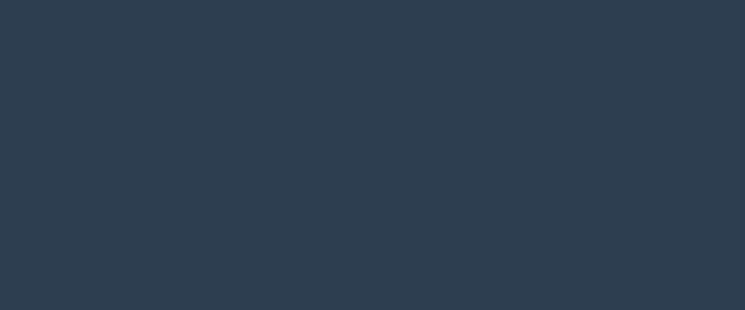
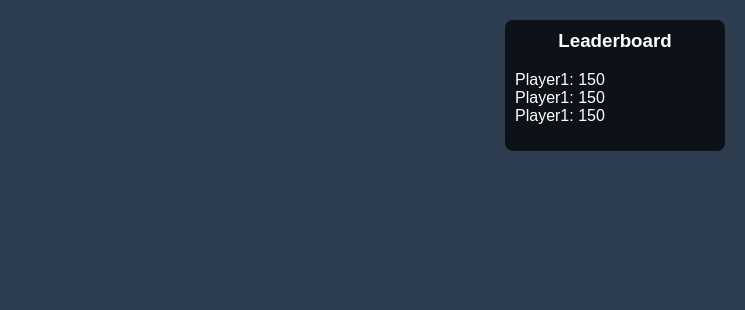
Before and after one commit to egarc258/chemistry.io, a plain HTML site: page index.html in a window 1280 px wide. Shown: the top 310 px of the page, without its empty margins (535-1280 px from the left). Drawn offline with Linux system fonts and the light colour scheme.

Commit message:
Initial leaderboard implementation

```diff
--- a/index.html
+++ b/index.html
@@ -22,6 +22,14 @@
       <button id="submit-name-btn">Submit</button>
     </div>
 
+
     <canvas id="view"></canvas>
+
+    <div id="leaderboard">
+      <h3>Leaderboard</h3>
+      <ul id="leaderboard-list">
+
+      </ul>
+    </div>
   </body>
 </html>
--- a/script.js
+++ b/script.js
@@ -1,14 +1,57 @@
 document.addEventListener("DOMContentLoaded", () => {
     const gameMenu = document.getElementById("game-menu");
     const startGameBtn = document.getElementById("start-game-btn");
+    const nameInputScreen = document.getElementById("name-input-screen");
     const canvas = document.getElementById("view");
+    const submitNameBtn = document.getElementById("submit-name-btn");
+    const leaderboard = document.getElementById("leaderboard");
+    const leaderboardList = document.getElementById("leaderboard-list");
 
     // Start the game when the "Start Game" button is clicked
     startGameBtn.addEventListener("click", () => {
         gameMenu.style.display = "none";   // Hide the game menu
-        canvas.style.display = "block";    // Show the game canvas
-        setup();  // Initialize the game
+        nameInputScreen.style.display = "block";    // Show the game canvas
+
     });
+
+
+    submitNameBtn.addEventListener("click", () => {
+        const playerName = document.getElementById("player-name").value;
+        if (playerName.trim() !== "") {
+            nameInputScreen.style.display = "none";
+            canvas.style.display = "block";
+            setup(playerName); // Pass the name to the setup function
+        }else{
+            alert("Please enter a valid name.");
+        }
+    });
+
+    // Function to update the leaderboard
+    function updateLeaderBoard(players) {
+        leaderboardList.innerHTML = ""; // Clear existing leaderboard
+
+        players.forEach(player => {
+            const li = document.createElement("li");
+            li.textContent = `${player.name}: ${player.score}`;
+            leaderboardList.appendChild(li);
+        });
+    }
+
+    // Function to show the leaderboard during gameplay
+    function showLeaderboard() {
+        leaderboard.style.display = "block";
+    }
+
+    const players = [
+        { name: "Player1", score: 150 },
+        { name: "Player1", score: 150 },
+        { name: "Player1", score: 150 }
+    ];
+
+    // Call showLeaderboard when the game starts and update the scores
+    showLeaderboard();
+    updateLeaderBoard(players);
+
 });
 
 const ElectronStates = {
@@ -17,7 +60,7 @@ const ElectronStates = {
 }
 
 class Player {
-    constructor (x,y,renderer){
+    constructor (x,y,renderer, name = ""){
         this.particles = [];
         this.attackelectrons = [];//The electrons shjould be stored in order such that the next electron is clockwise from the previous one in the list. This will be beneficial to determining the nearest electron when trying to attack.
         this.valenceelectrons = []
@@ -32,6 +75,7 @@ class Player {
         this.size = 0
         this.numParticles = 2
         this.maxAmmunition = this.numParticles
+        this.name = name; // Store the player's name
     }
 
     fireToward(x,y){
@@ -86,6 +130,8 @@ class Player {
     }
 
     draw( ctx ){
+
+        ctx.save();
 
         //Particles
         var p = this.numParticles
@@ -167,11 +213,14 @@ class Player {
         ctx.rotate(-this.electronRotation * Math.PI / 180);
         ctx.translate(-this.x,-this.y)
         this.electronRotation += 20/e
+
+        ctx.restore();
     }
 
     get electronCount(){
         return this.electrons.length
     }
+
 }
 class Proton {
     //Null parent indicates world space parent
--- a/style.css
+++ b/style.css
@@ -70,3 +70,25 @@ body, html {
     padding: 5px; /* Add padding for better spacing */
     margin-bottom: 20px; /* Space between the input and the button */
 }
+
+#leaderboard {
+    position: absolute;
+    top: 20px;
+    right: 20px;
+    background-color: rgba(0, 0, 0, 0.7); /* Semi-transparent background */
+    color: rgb(255, 255, 255);
+    padding: 10px;
+    border-radius: 8px;
+    width: 200px;
+    display: none; /* Initially hidden */
+  }
+
+  #leaderboard h3 {
+    margin-top: 0;
+    text-align: center;
+  }
+
+  #leaderboard-list {
+    list-style: none;
+    padding: 0;
+  }
```
Also changed, not shown: 2 other files.
